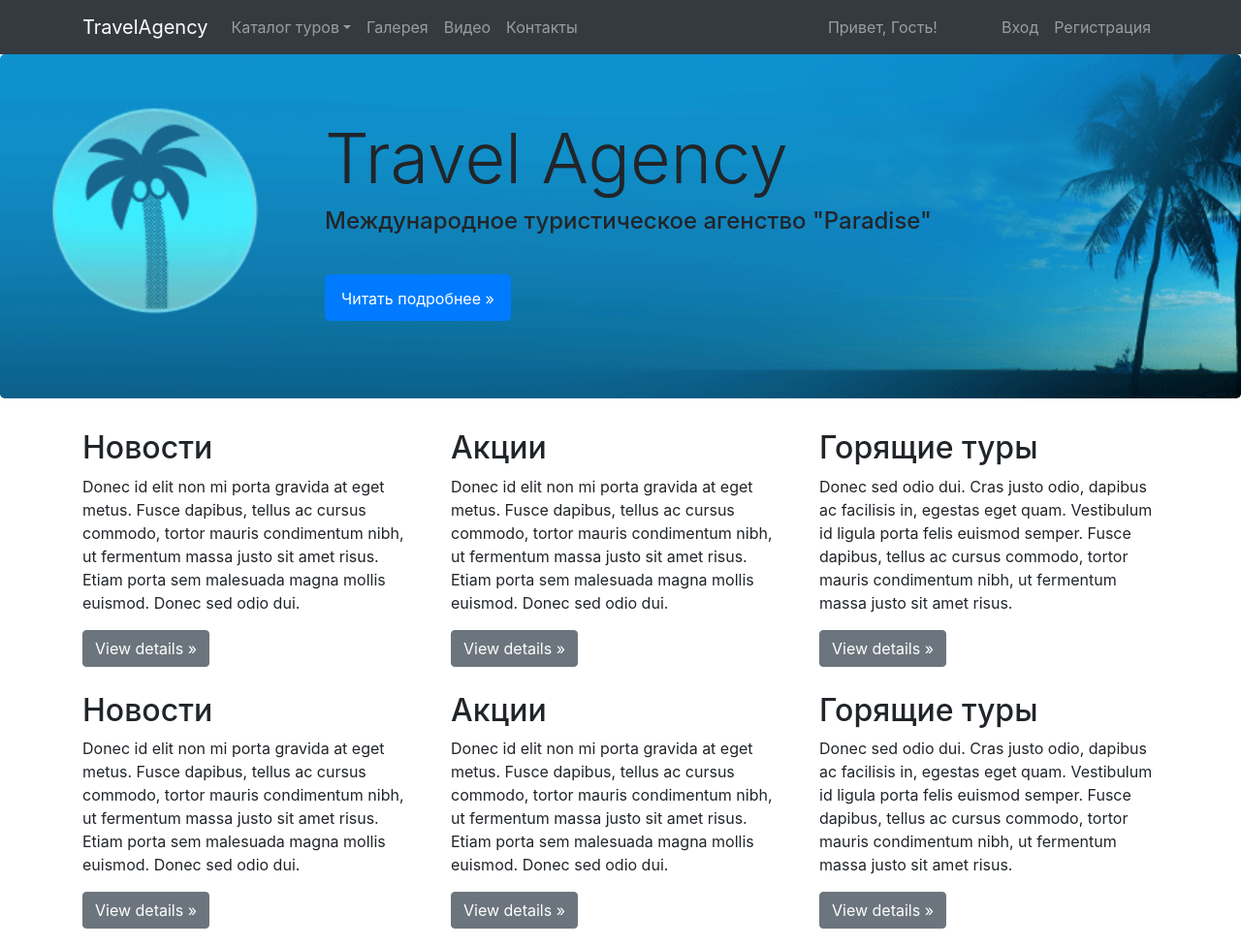
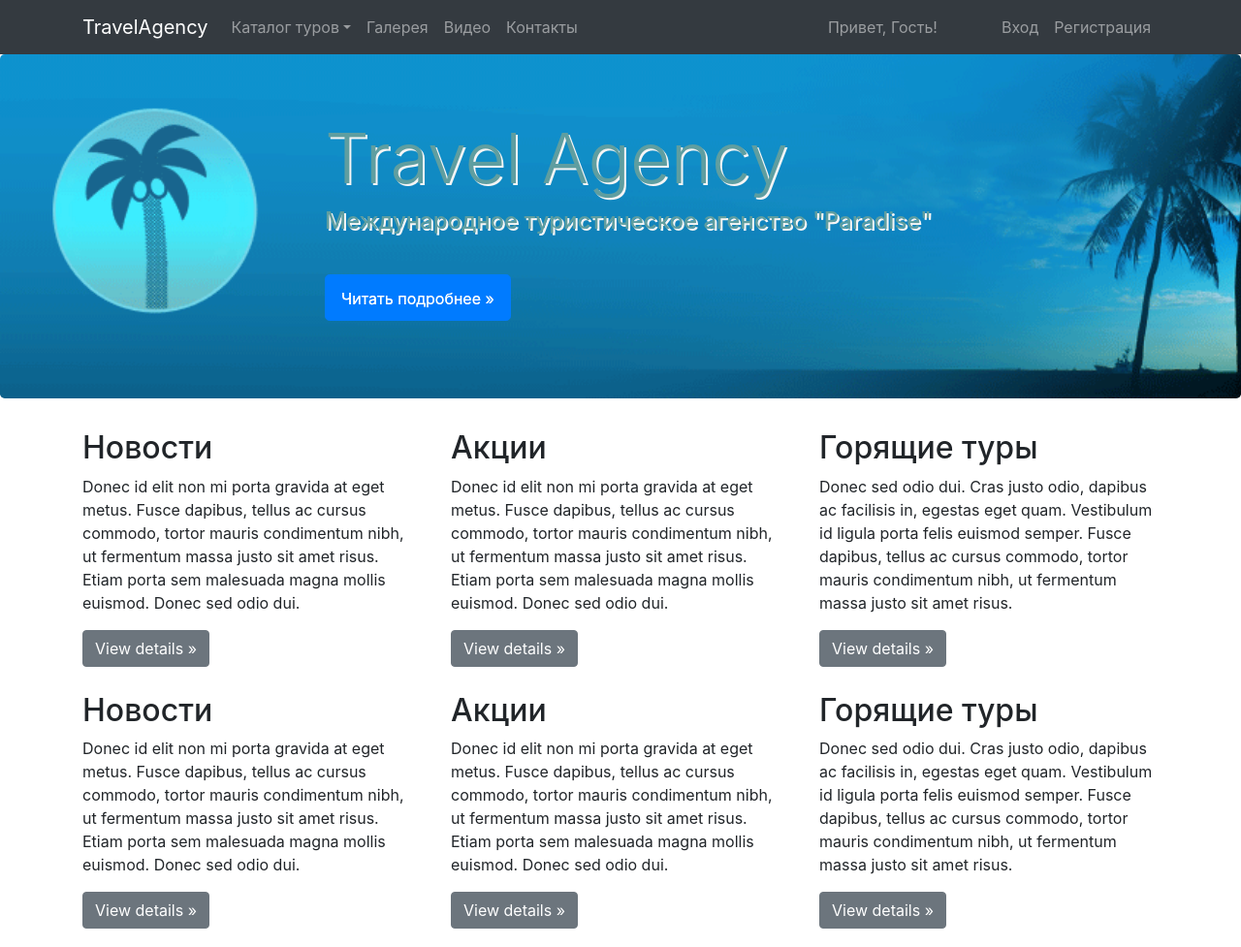
Before and after one commit to codeclub-html-projects/travel-agency, a plain HTML site: page index.html in a window 1280 px wide. Shown: the top 977 px of the page at 97% size. Drawn offline with nearby package versions, Linux system fonts and the light colour scheme.

Commit message:
Изменен стиль заголовка на глваной странице

```diff
--- a/css/style.css
+++ b/css/style.css
@@ -22,6 +22,12 @@ body {
     background-image: url("../img/bg1.png");
     background-size: cover;
     padding-left: 25%;
+    color: cadetblue;
+    text-shadow: 2px 2px whitesmoke;
+}
+
+#logo small {
+    text-shadow: 0 0 whitesmoke;
 }
 
 footer {
```
Also changed, not shown: github_pages_url.txt (added).
